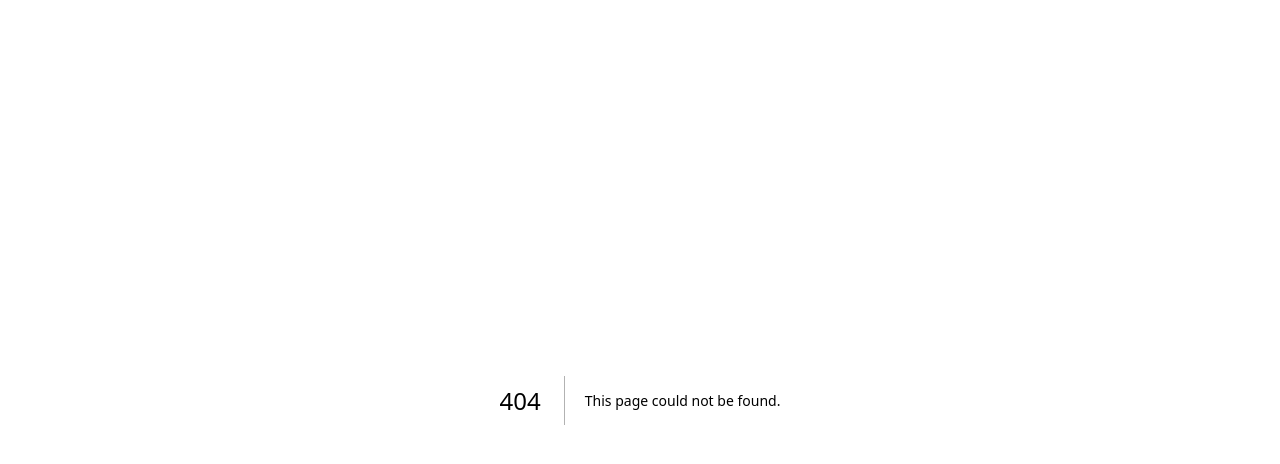
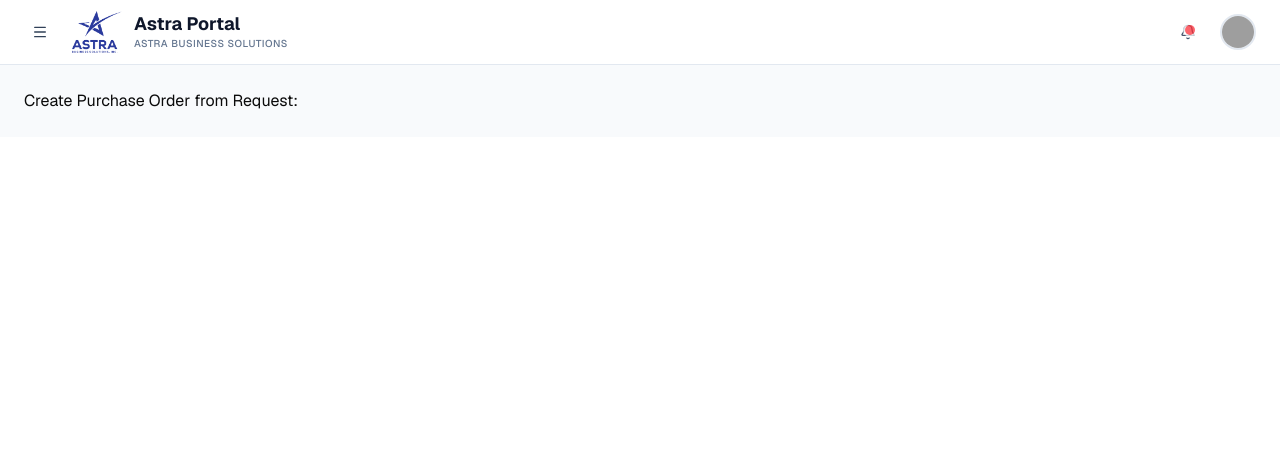
Before and after one commit to AllJacks1/rfp-system, a Next.js app: page /home/finance/purchase-orders/create-po in a window 1280 px wide. Before the commit this address had no page. Shown: the top 464 px of the page. Built offline with nearby package versions, Linux system fonts and the light colour scheme; grey boxes are pictures that could not be loaded.

Commit message:
feat(nav): navigate to create po page

```diff
--- /dev/null
+++ b/app/components/purchase-orders/CreatePurchaseOrder.tsx
@@ -0,0 +1,15 @@
+"use client";
+
+import { useSearchParams } from "next/navigation";
+
+export default function CreatePurchaseOrder() {
+  const searchParams = useSearchParams();
+  const requestId = searchParams.get("requestId");
+
+  return (
+    <div>
+      <h1>Create Purchase Order from Request: {requestId}</h1>
+      {/* Your form */}
+    </div>
+  );
+}
--- a/app/components/purchase-orders/PurchaseOrder.tsx
+++ b/app/components/purchase-orders/PurchaseOrder.tsx
@@ -1,6 +1,7 @@
 "use client";
 
 import { useState } from "react";
+import { useRouter } from "next/navigation";
 import { Button } from "@/components/ui/button";
 import { Card, CardContent } from "@/components/ui/card";
 import { Badge } from "@/components/ui/badge";
@@ -267,6 +268,7 @@ const mockPurchaseOrders: PurchaseOrder[] = [
 ];
 
 export default function PurchaseOrder() {
+  const router = useRouter();
   const [orders, setOrders] = useState<PurchaseOrder[]>(mockPurchaseOrders);
   const [selectedOrder, setSelectedOrder] = useState<PurchaseOrder | null>(
     null,
@@ -309,6 +311,9 @@ export default function PurchaseOrder() {
     console.log("Creating purchase order from request:", request.id);
     // You can add navigation or modal opening here
     setApprovedRequestsDialogOpen(false);
+    router.push(
+      `/home/finance/purchase-orders/create-po?requestId=${request.id}`,
+    );
   };
 
   // Filter approved requests
--- /dev/null
+++ b/app/home/finance/purchase-orders/create-po/page.tsx
@@ -0,0 +1,9 @@
+import CreatePurchaseOrder from "@/app/components/purchase-orders/CreatePurchaseOrder";
+
+export default function CreatePurchaseOrderPage() {
+  return (
+    <div>
+      <CreatePurchaseOrder />
+    </div>
+  );
+}
```
